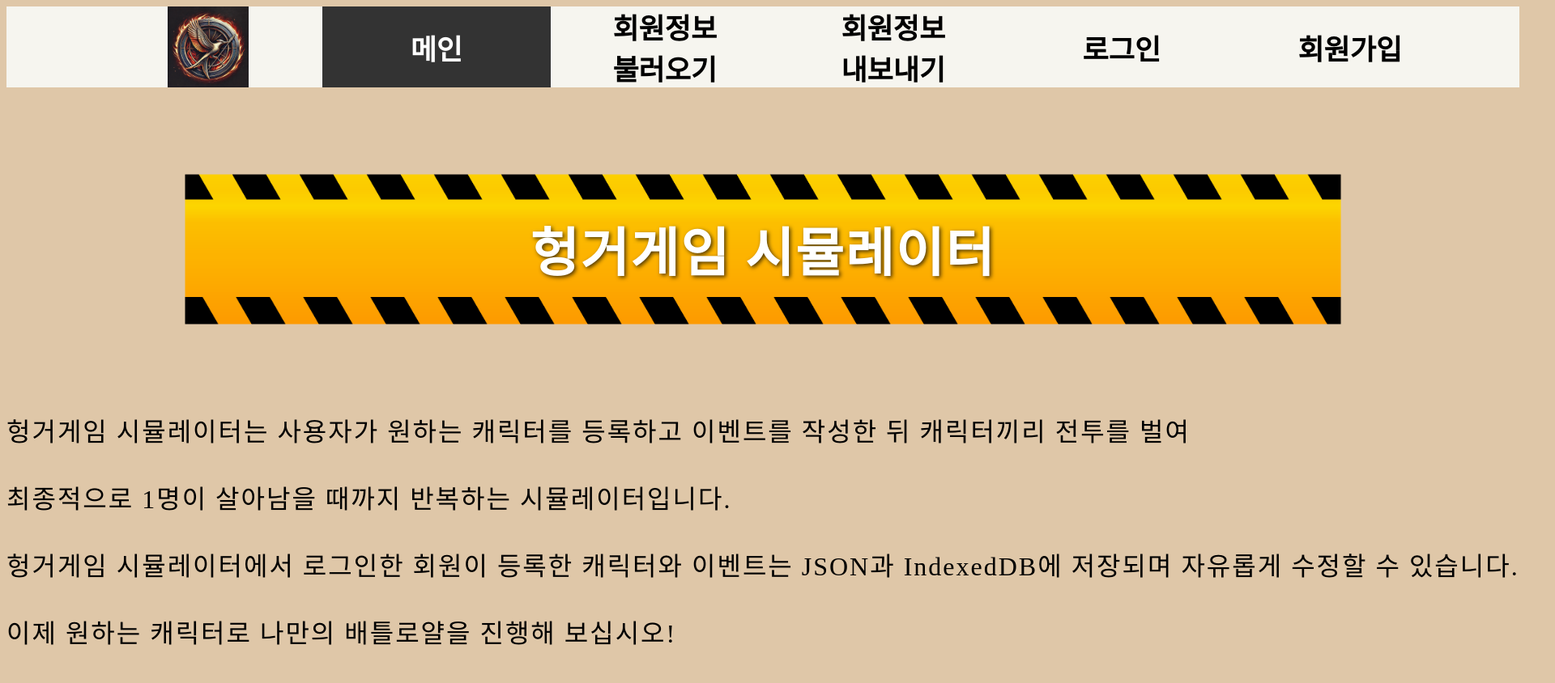
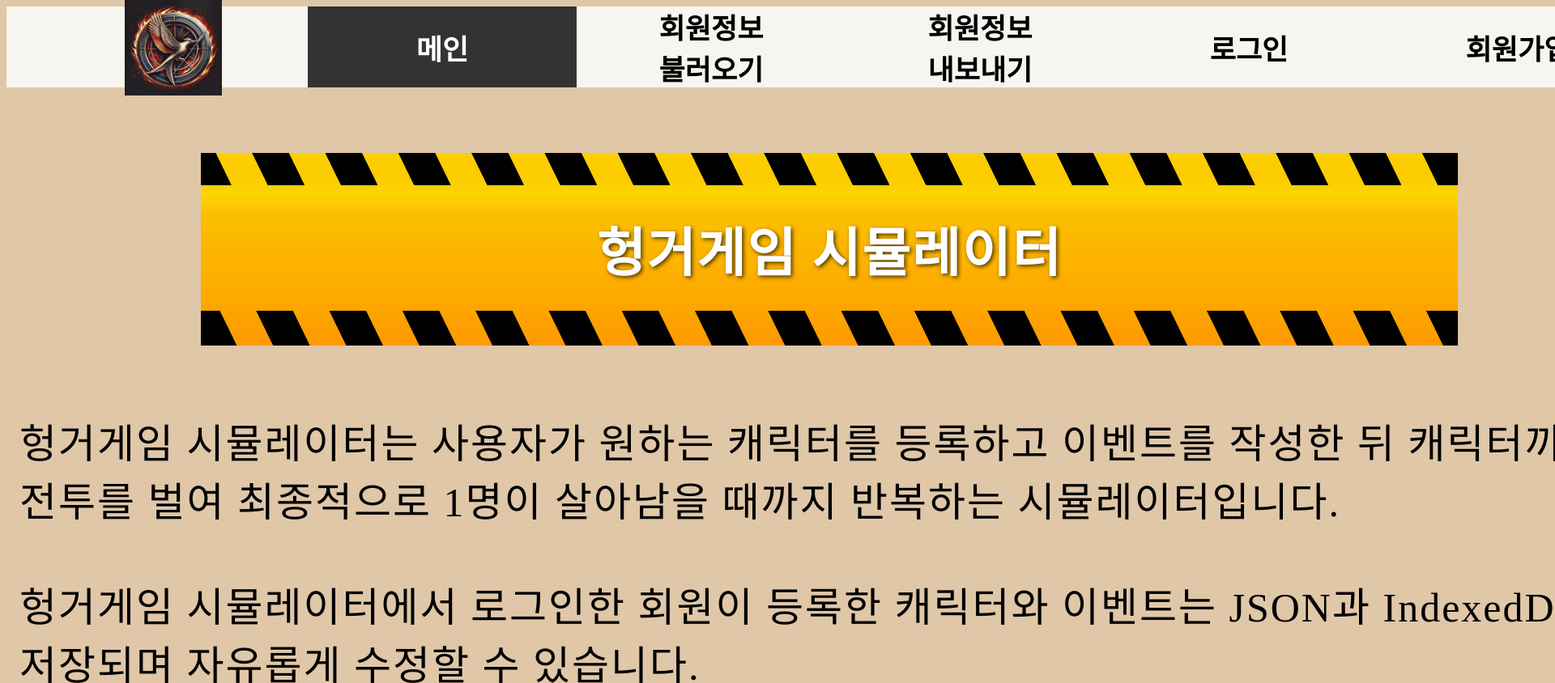
Before and after one commit to KDaeSeong/DSWorkspace, a plain HTML site: page HTML/헝거게임메인.html in a window 1280 px wide. Shown: the top 844 px of the page at 81% size, 1920 px wide, since content can reach past the window. Drawn offline with Linux system fonts and the light colour scheme; a web font is replaced by a local one.

Commit message:
Servlet 커밋

```diff
--- a/CSS/헝거게임내정보.css
+++ b/CSS/헝거게임내정보.css
@@ -45,7 +45,7 @@ header ul{
 
 header a{
     font-size: 35px;
-    width: 250px;
+    width: 300px;
     height: 100%;
     text-align: center;
     color: black;
--- a/CSS/헝거게임메인.css
+++ b/CSS/헝거게임메인.css
@@ -49,7 +49,7 @@ header ul{
 
 header a{
     font-size: 35px;
-    width: 250px;
+    width: 300px;
     height: 100%;
     text-align: center;
     color: black;
@@ -75,12 +75,11 @@ header a{
 
 .police-line {
     position: absolute;
-    top: 0;
+    top: -300px;
     left: 0;
     width: 100%;
-    height: 100%; /* 부모 높이에 맞게 설정 */
+    height: 400%; /* 부모 높이에 맞게 설정 */
     z-index: 1; /* 텍스트보다 아래 */
-    object-fit: cover; /* 이미지 비율 유지 */
 }
 
 .title-text {
@@ -131,14 +130,7 @@ header a{
 }
 
 .mainH1{
-    /* font-family: 'NanumSquareLight'; */
-    /* font-family: 'NanumSquare'; */
-    /* font-family: 'NanumSquareBold'; */
-    /* font-family: 'NanumSquareExtraBold'; */
     font-family: 'NanumSquareAcb';
-    /* font-family: 'NanumSquareAceb'; */
-    /* font-family: 'NanumSquareAcl'; */
-    /* font-family: 'NanumSquareAcr'; */
     font-size: 2em;
     letter-spacing: 2px;
 }
@@ -171,7 +163,7 @@ header li>a:hover{
 #settingH2{
     display: flex;
     justify-content: center;
-    margin: 150px 0;
+    margin: 100px 0;
     font-size: 60px;
 }
 
@@ -217,3 +209,9 @@ header li>a:hover{
     font-size: 14px;
     color: #555;
 }
+
+.mainText{
+    width: 2000px;
+    font-size: 50px;
+    margin: auto;
+}
--- a/CSS/헝거게임보정치.css
+++ b/CSS/헝거게임보정치.css
@@ -46,7 +46,7 @@ header ul{
 
 header a{
     font-size: 35px;
-    width: 250px;
+    width: 300px;
     height: 100%;
     text-align: center;
     color: black;
@@ -200,6 +200,12 @@ header li>a:hover{
     color: rgb(255, 255, 255);
 }
 
+.mainText{
+    width: 1600px;
+    margin: auto;
+    font-size: 50px;
+    font-family: NanumSquareAcb;
+}
 
 
 /*
--- a/CSS/헝거게임이벤트.css
+++ b/CSS/헝거게임이벤트.css
@@ -46,7 +46,7 @@ header ul{
 
 header a{
     font-size: 35px;
-    width: 250px;
+    width: 300px;
     height: 100%;
     text-align: center;
     color: black;
@@ -284,3 +284,10 @@ input[type="checkbox"] {
 #addEvent, #deleteEvent{
     margin: 0 50px;
 }
+
+.mainText{
+    width: 1600px;
+    margin: auto;
+    font-size: 50px;
+    font-family: NanumSquareAcb;
+}
--- a/CSS/헝거게임캐릭터.css
+++ b/CSS/헝거게임캐릭터.css
@@ -48,7 +48,7 @@ header ul{
 
 header a{
     font-size: 35px;
-    width: 250px;
+    width: 300px;
     height: 100%;
     text-align: center;
     color: black;
@@ -221,3 +221,10 @@ header li>a:hover{
 .characterRow select{
     zoom: 2.0;
 }
+
+.mainText{
+    width: 1600px;
+    margin: auto;
+    font-size: 50px;
+    font-family: NanumSquareAcb;
+}
--- a/CSS/헝거게임캐릭터상세.css
+++ b/CSS/헝거게임캐릭터상세.css
@@ -46,7 +46,7 @@ header ul{
 
 header a{
     font-size: 35px;
-    width: 250px;
+    width: 300px;
     height: 100%;
     text-align: center;
     color: black;
@@ -219,3 +219,10 @@ table img {
     font-size: 30px;
     font-family: 'NanumSquareAcb';
 }
+
+.mainText{
+    width: 1600px;
+    margin: auto;
+    font-size: 50px;
+    font-family: NanumSquareAcb;
+}
--- a/HTML/헝거게임메인.html
+++ b/HTML/헝거게임메인.html
@@ -61,9 +61,8 @@
                 <img src="../이미지/폴리스라인.png" alt="폴리스라인" class="police-line">
                 <h1 class="title-text">헝거게임 시뮬레이터</h1>
             </div>
-            <div>
+            <div class="mainText">
                 헝거게임 시뮬레이터는 사용자가 원하는 캐릭터를 등록하고 이벤트를 작성한 뒤 캐릭터끼리 전투를 벌여
-                <br><br>
                 최종적으로 1명이 살아남을 때까지 반복하는 시뮬레이터입니다.
                 <br><br>
                 헝거게임 시뮬레이터에서 로그인한 회원이 등록한 캐릭터와 이벤트는
@@ -79,6 +78,7 @@
                 <img src="../이미지/폴리스라인.png" alt="폴리스라인" class="police-line">
                 <h1 class="title-text">소스코드, 오류 제보, 기여, 기타 등등</h1>
             </div>
+            <div class="mainText">
                 버그 제보는 <a href="https://discord.gg/c3CdxBM2gX">종합 게임 멀티플레이 서버</a>에서 하실 수 있습니다. 전용 디스코드 서버에서 관리자를 멘션하여 제보해 주십시오.
                 <br><br>
                 또한 <a href="https://github.com/KDaeSeong/DSWorkspace">깃허브</a>에도 제보하실 수 있습니다.
@@ -87,6 +87,9 @@
                 <br><br>
                 <br><br>
                 업데이트 날짜 : 2024년 12월 25일
+            </div>
+
+
         </div>
 
 
```
Also changed, not shown: CSS/헝거게임게임화면.css (+21 -7 lines), HTML/헝거게임게임화면.html (+4 -0 lines), HTML/헝거게임보정치.html (+5 -7 lines), HTML/헝거게임이벤트.html (+4 -5 lines), HTML/헝거게임캐릭터.html (+4 -5 lines), HTML/헝거게임캐릭터상세.html (+4 -7 lines), JS/헝거게임게임화면.js (+42 -20 lines), 1 other file. Lines whose indentation alone changed are shown as unchanged.
